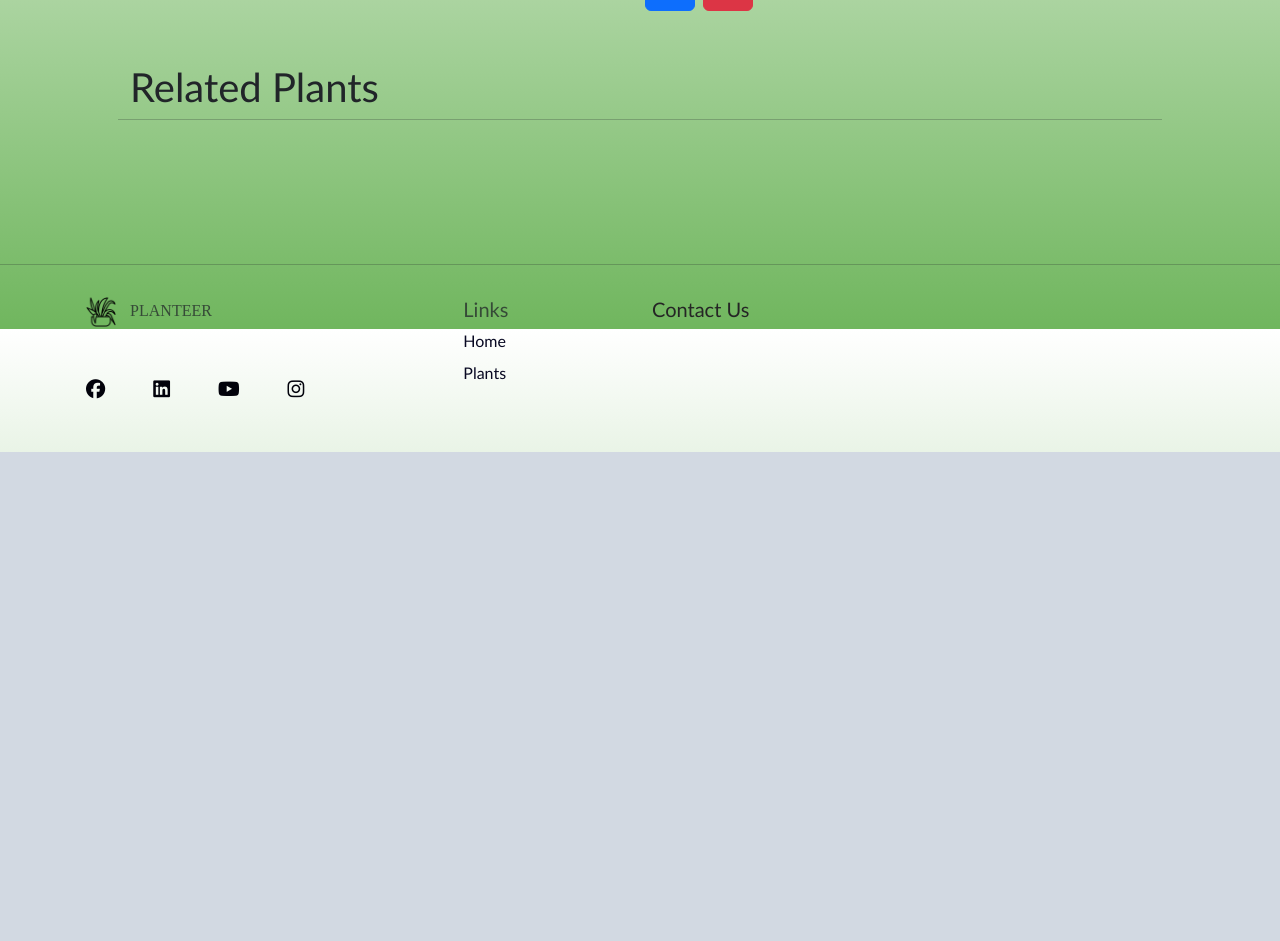
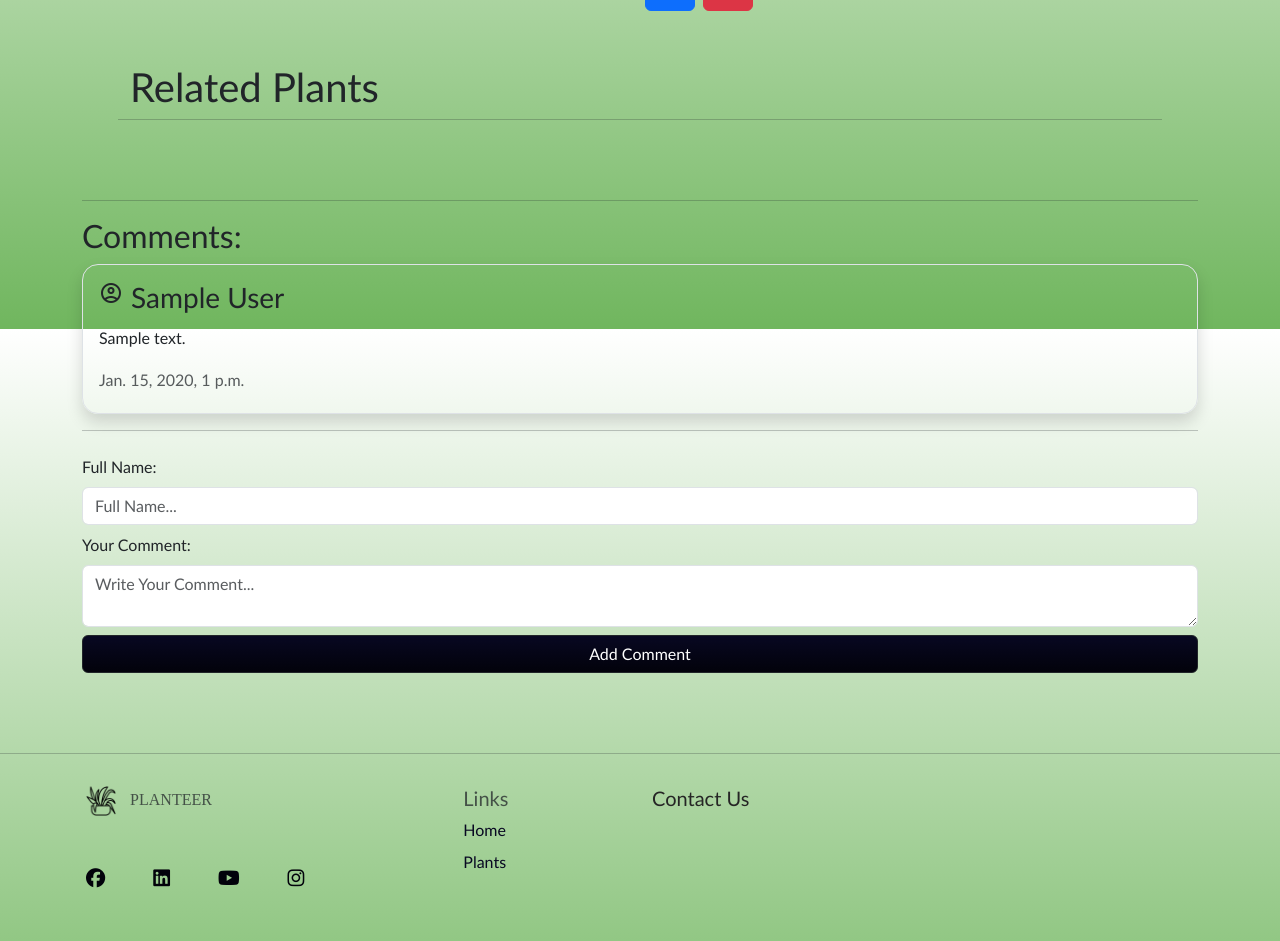
Before and after one commit to T-Python-Feb-24/LAB-ORM-2-PLANTEER, a Django app: page /plants/1/detail/ in a window 1280 px wide. Shown: the part 471-1412 px from the top of the page. Before the commit the page ends 923 px from the top, so only its background shows below. Run offline with Django 5.2, Linux system fonts and the light colour scheme; tables that the repository leaves empty hold one stand-in row (values such as "Sample post"); grey boxes marked "Sample" are stand-in pictures; some libraries are stand-ins or nearby versions; some web fonts are replaced.

Commit message:
Add Comments

```diff
--- a/Planteer/main/admin.py
+++ b/Planteer/main/admin.py
@@ -1,5 +1,5 @@
 from django.contrib import admin
-from .models import Plant, Contact
+from .models import Plant, Contact, Comment
 
 # Register your models here.
 class PublisherAdmin(admin.ModelAdmin):
@@ -13,3 +13,4 @@
 
 admin.site.register(Plant, PublisherAdmin)
 admin.site.register(Contact, PublisherCon)
+admin.site.register(Comment)
--- a/Planteer/main/models.py
+++ b/Planteer/main/models.py
@@ -24,3 +24,13 @@
     email = models.EmailField()
     message = models.TextField()
     created_at = models.DateTimeField(auto_now_add=True)
+
+class Comment(models.Model):
+
+    post = models.ForeignKey(Plant, on_delete=models.CASCADE)
+    full_name = models.CharField(max_length=200)
+    content = models.TextField()
+    created_at = models.DateTimeField(auto_now_add=True)
+
+    def __str__(self) -> str:
+        return self.full_name
--- a/Planteer/main/templates/main/plant_detail.html
+++ b/Planteer/main/templates/main/plant_detail.html
@@ -46,5 +46,44 @@
             </div>
             {% endfor %}
     </div> <!-- row 2-->
+
+    <hr>
+    <h2>Comments:</h2>
+
+    <div class="row">
+        <div class="col d-flex flex-column gap-2">
+
+            {% for comment in comments %}
+            <div class="d-flex flex-column gap-1 border border-1 shadow p-3 rounded-4 h-100">
+                <div class="d-flex flex-row gap-2">
+                    <span class="material-symbols-rounded ">account_circle</span>
+                    <h3>{{ comment.full_name }}</h3>
+                </div>
+                <p>{{ comment.content }}</p>
+                <h6 class="text-muted">{{ comment.created_at }}</h6>
+            </div>
+            {% endfor %}
+
+        </div>
+    </div>
+
+    <hr>
+    <div class="row mt-4">
+        <div class="col">
+
+            <form action="{% url 'main:add_comment' plant.id %}" method="post" class="d-flex flex-column gap-2">
+                {% csrf_token %}
+
+                <label for="full_name">Full Name:</label>
+                <input type="text" id="full_name" name="full_name" class="form-control" placeholder="Full Name..."/>
+
+                <label for="content">Your Comment:</label>
+                <textarea id="content" name="content" class="form-control" placeholder="Write Your Comment..."></textarea>
+
+                <input type="submit" value="Add Comment" class="btn btn-dark" style="background: linear-gradient(#080822, #050516, #02020b);"/>
+            </form>
+
+        </div>
+    </div>
 </div>
 {% endblock %}
--- a/Planteer/main/urls.py
+++ b/Planteer/main/urls.py
@@ -13,4 +13,5 @@
     path('plants/search/', views.search, name='search'),
     path('plants/contact_us/', views.contact, name='contact'),
     path('plants/contact_us/messages', views.messages, name='message'),
+    path("comments/<plant_id>/add/", views.add_comment, name="add_comment"),
 ]
--- a/Planteer/main/views.py
+++ b/Planteer/main/views.py
@@ -1,14 +1,16 @@
 from django.shortcuts import render, redirect
 from django.http import HttpRequest, HttpResponse
 
-from .models import Plant, Contact
+from .models import Plant, Contact, Comment
 # Create your views here.
 
 def home(request:HttpRequest):
 
     plants = Plant.objects.all().order_by('-created_at')[0:3]
 
-    return render(request,'main/home.html', {'plants' : plants})
+    comments = Comment.objects.all().order_by('-created_at')[0:5]
+
+    return render(request,'main/home.html', {'plants' : plants, "comments": comments})
 
 def add_plant(request:HttpRequest):
     if request.method == 'POST':
@@ -51,13 +53,16 @@
             #getting a  post detail
             plant = Plant.objects.get(pk=plant_id)
             related = Plant.objects.filter(category =  plant.category).exclude(pk=plant_id)[:4]
+
+            comments = Comment.objects.filter(post=plant) #this is to get the comments on the above post using filter
+
         except Plant.DoesNotExist:
             return render(request, "404.html")
         except Exception as e:
             print(e)
 
 
-        return render(request, "main/plant_detail.html", {"plant" : plant, "related": related})
+        return render(request, "main/plant_detail.html", {"plant" : plant, "related": related, "comments": comments})
 
 def update_plant(request:HttpRequest, plant_id):
         try:
@@ -132,3 +137,22 @@
     message = Contact.objects.all()[0:3]
 
     return render(request,'main/messages.html', {'message' : message})
+
+def add_comment(request:HttpRequest, plant_id):
+    # try:
+    #     comment_id = Comment.objects.get(pk=plant_id)
+    # except Comment.DoesNotExist:
+    #     comment_id = None
+
+    if request.method == "POST":
+        #add new comment
+
+            comment = Plant.objects.get(pk=plant_id)
+            new_comment = Comment(
+            post=comment,
+            full_name=request.POST["full_name"],
+            content=request.POST["content"]
+            )
+            new_comment.save()
+
+    return redirect("main:plant_detail", plant_id=comment.id)
```
Also changed, not shown: Planteer/main/templates/main/home.html (+21 -2 lines), Planteer/main/templates/main/messages.html (+7 -5 lines), Planteer/main/migrations/0003_comment.py (added).
